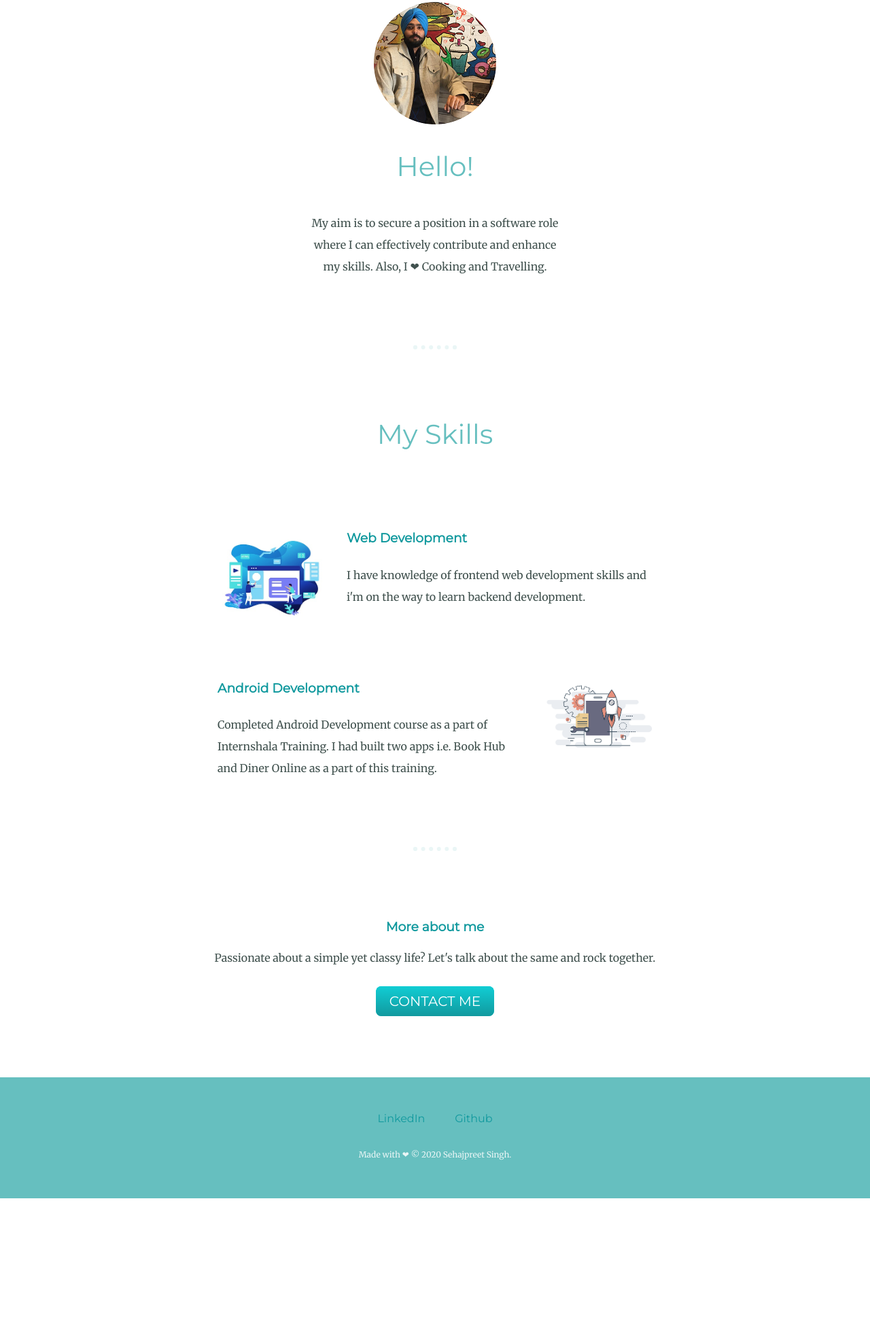
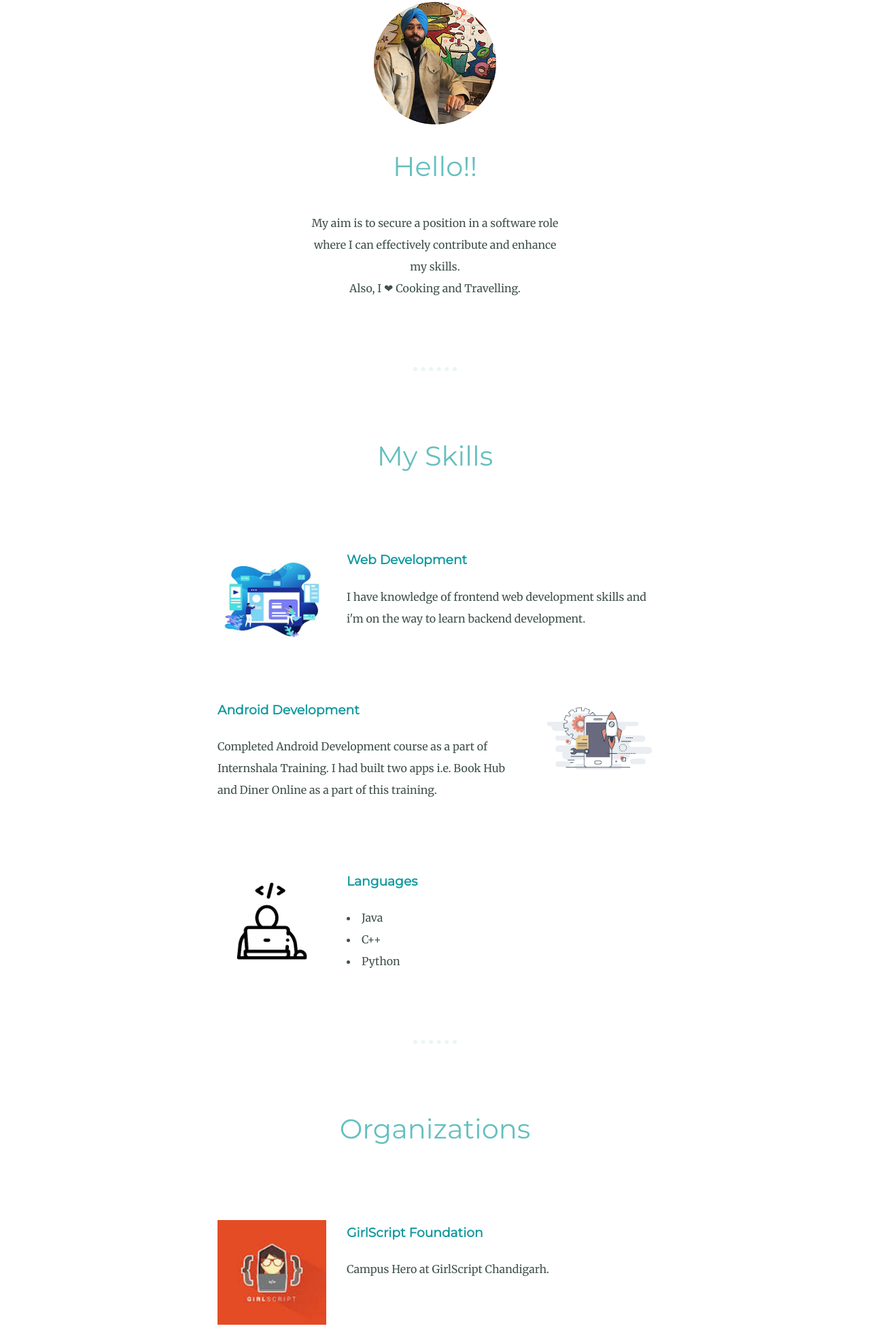
Before and after one commit to sehaj01/MyPortfolio, a plain HTML site: page index.html in a window 1280 px wide. Shown: the part 830-2800 px from the top of the page at 68% size. Before the commit the page ends 2593 px from the top, so only its background shows below. Drawn offline with Linux system fonts and the light colour scheme; a web font is replaced by a local one.

Commit message:
Added organizations and updated skills

```diff
--- a/index.html
+++ b/index.html
@@ -13,15 +13,15 @@
   <div class="top-container">
     <img class="top-cloud" src="images/cloud.png" alt="cloud-img">
     <h1>I'm Sehajpreet</h1>
-      <p class="desc"><em>a developer.</em></p>
+    <p class="desc"><em>A Developer.</em></p>
     <img class="bottom-cloud" src="images/cloud.png" alt="cloud-img">
     <img src="images/mountain.png" alt="mountain-img">
   </div>
   <div class="middle-container">
     <div class="profile">
       <img src="images/sehajpreet.png" alt="Sehajpreet Singh">
-      <h2>Hello!</h2>
-      <p class="intro">My aim is to secure a position in a software role where I can effectively contribute and enhance my skills. Also, I ❤ Cooking and Travelling.</p>
+      <h2>Hello!!</h2>
+      <p class="intro">My aim is to secure a position in a software role where I can effectively contribute and enhance my skills.<br> Also, I ❤ Cooking and Travelling.</p>
     </div>
     <hr>
     <div class="skills">
@@ -29,17 +29,38 @@
       <div class="skill-row">
         <img class="web" src="images/web.png" alt="Web Development">
         <h3>Web Development</h3>
-        <p class="web-desc">I have knowledge of frontend web development skills and i'm on the way to learn backend development.  </p>
+        <p class="web-desc">I have knowledge of frontend web development skills and i'm on the way to learn backend development. </p>
       </div>
       <div class="skill-row">
         <img class="android" src="images/android.png" alt="Android Development">
         <h3>Android Development</h3>
         <p class="android-desc">Completed Android Development course as a part of Internshala Training. I had built two apps i.e. Book Hub and Diner Online as a part of this training. </p>
       </div>
+      <div class="skill-row">
+        <img class="web" src="images/programming.png" alt="Programming">
+        <h3>Languages</h3>
+        <li class="android-desc">Java</li>
+        <li class="android-desc">C++</li>
+        <li class="android-desc">Python</li>
+      </div>
+    </div>
+    <hr>
+    <div class="responsibility">
+      <h2>Organizations</h2>
+      <div class="skill-row">
+        <img class="web" src="images/girlscript.jpg" alt="Web Development">
+        <h3 class="org-heading">GirlScript Foundation</h3>
+        <p class="org-desc">Campus Hero at GirlScript Chandigarh.</p>
+      </div><br>
+      <div class="skill-row">
+        <img class="android" src="images/ieee.png" alt="Android Development">
+        <h3 class="org-heading">IEEE Ciet</h3>
+        <p class="org-desc">Student Member</p>
+      </div>
     </div>
     <hr>
     <div class="contact-me">
-      <h3>More about me</h3>
+      <h2>More about me</h2>
       <p>Passionate about a simple yet classy life? Let's talk about the same and rock together.</p>
       <br>
       <a class="btn" href="mailto:sehajpreet762@gmail.com">CONTACT ME</a>
@@ -50,6 +71,7 @@
   <div class="bottom-container">
     <a class="footer-link" href="https://linkedin.com/in/sehajpreet-singh01">LinkedIn</a>
     <a class="footer-link" href="https://github.com/sehaj01">Github</a>
+    <a class="footer-link" href="https://www.facebook.com/sehaj0108">Facebook</a>
     <p class="copyright">Made with ❤ © 2020 Sehajpreet Singh.</p>
   </div>
 
```
